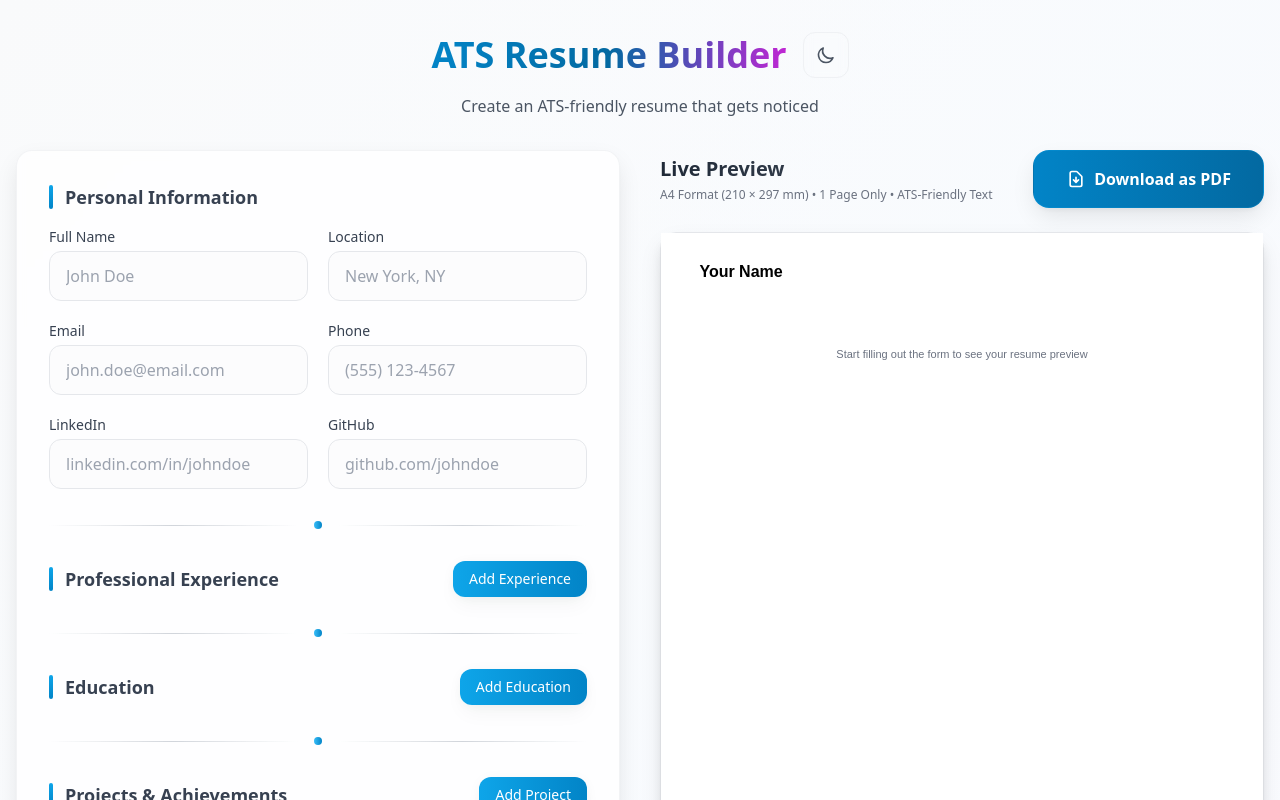
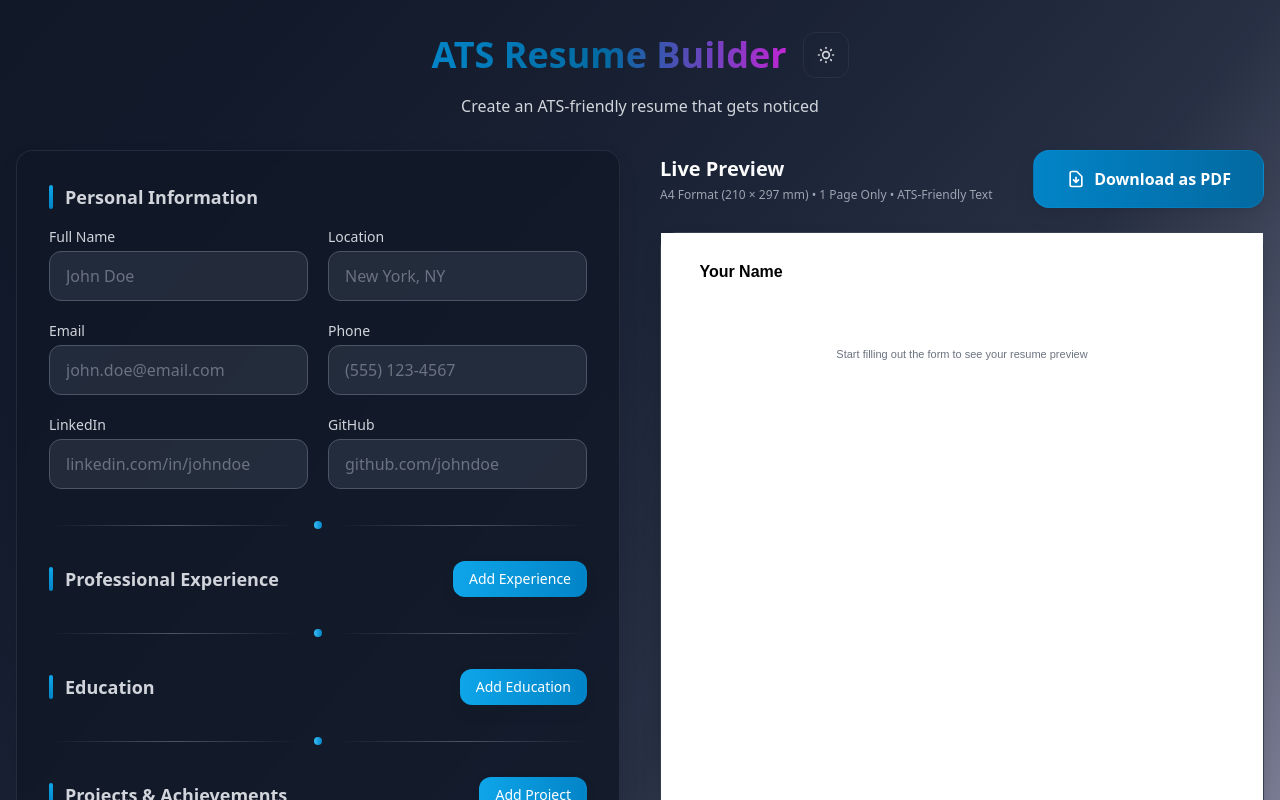
Before and after one commit to iqbalpa/ats-resume-builder, a React (Vite) app: page / in a window 1280 px wide. Shown: the top 800 px of the page. Built offline with nearby package versions, Linux system fonts and the light colour scheme.

Commit message:
feat: use dark mode as default

```diff
--- a/src/contexts/ThemeContext.tsx
+++ b/src/contexts/ThemeContext.tsx
@@ -23,11 +23,11 @@ interface ThemeProviderProps {
 
 export const ThemeProvider: FC<ThemeProviderProps> = ({ children }) => {
   const [theme, setTheme] = useState<Theme>(() => {
-    // Check localStorage first, then system preference
+    // Check localStorage first, then default to dark mode
     const savedTheme = localStorage.getItem('resume-builder-theme') as Theme;
     if (savedTheme) return savedTheme;
 
-    return window.matchMedia('(prefers-color-scheme: dark)').matches ? 'dark' : 'light';
+    return 'dark'; // Default to dark mode
   });
 
   const toggleTheme = () => {
```
